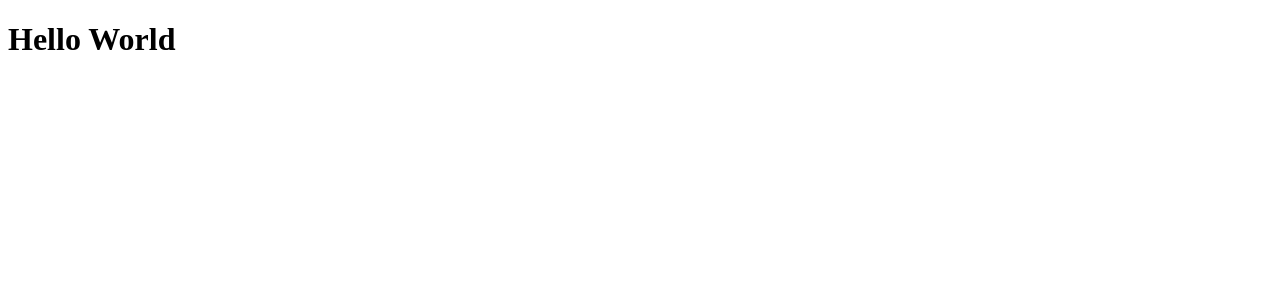
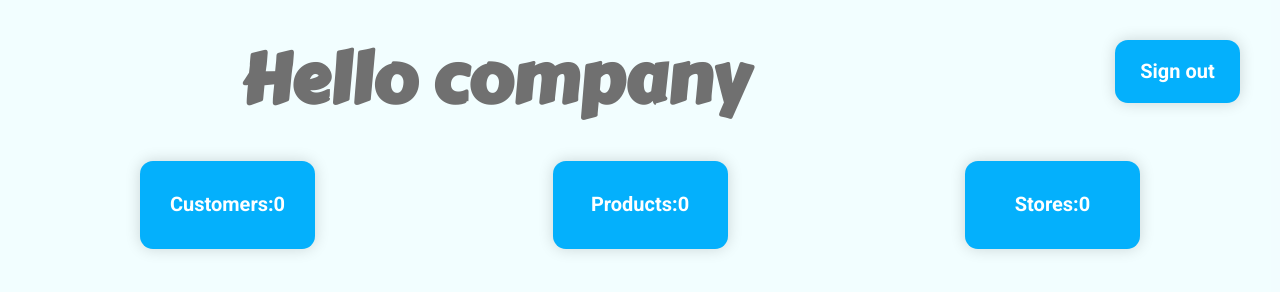
Before and after one commit to williamj1788/Company-Manager, a website: page public/company.html in a window 1280 px wide. Drawn offline with Linux system fonts and the light colour scheme.

Commit message:
completed company page

```diff
--- a/public/company.html
+++ b/public/company.html
@@ -4,9 +4,21 @@
     <meta charset="UTF-8">
     <meta name="viewport" content="width=device-width, initial-scale=1.0">
     <meta http-equiv="X-UA-Compatible" content="ie=edge">
+    <link rel="stylesheet" href="Normalize.css">
+    <link rel="stylesheet" href="companyStyle.css">
     <title>Company</title>
 </head>
     <body>
-        <h1>Hello World</h1>
+        <div id="main">
+            <div class="title-container">
+                <h1 class="title">Hello company</h1>
+                <button class="signOut" type="button">Sign out</button>
+            </div>
+            <div class="button-container">
+                <button class="customers">Customers:0</button>
+                <button class="products">Products:0</button>
+                <button class="stores">Stores:0</button>
+            </div>
+        </div>
     </body>
 </html>
--- /dev/null
+++ b/public/companyStyle.scss
@@ -0,0 +1,70 @@
+@import url('https://fonts.googleapis.com/css?family=Carter+One|Roboto:400,700');
+$black: #707070;
+
+@mixin button($width,$height,$fontSize) {
+    width: $width;
+    height: $height;
+    display: block;
+    transition: background-color 0.3s;
+    background-color: #04B0FC;
+    border-radius: 13px;
+    border: 0;
+    box-shadow: 0 0 15px rgba($color: #000000, $alpha: 0.16);
+    color: white;
+    font-weight: bold;
+    font-size: $fontSize;
+}
+
+body{
+    font-family: 'Roboto', sans-serif;
+}
+#main{
+    width: 100%;
+    height: 100%;
+    min-height: 100vh;
+    background-color: rgba($color: #00DCFF, $alpha: 0.05);
+}
+.title-container{
+    display: flex;
+    justify-content: space-between;
+    float: right;
+    max-width: 1000px;
+    width: 100%;
+    margin-top: 40px;
+    margin-right: 40px;
+    .title{
+        margin: 0;
+        text-align: center;
+        font-family: 'Carter One', cursive;
+        font-size: 70px;
+        color: $black;
+    }
+    .signOut{
+        @include button(125px, 63px, 20px);
+    }
+    .signOut:hover{
+        background-color: hsl(199, 100%, 30%);
+        cursor: pointer;
+    }
+    .signOut:focus{
+        outline: none;
+    }
+}
+.button-container{
+    display: flex;
+    justify-content: space-between;
+    max-width: 1000px;
+    width: 100%;
+    margin: 0 auto;
+    padding-top: 40px;
+    button{
+        @include button(175px, 88px, 20px);
+    }
+    button:hover{
+        background-color: hsl(199, 100%, 30%);
+        cursor: pointer;
+    }
+    button:focus{
+        outline: none;
+    }
+}
```
Also changed, not shown: companies.json (+8 -1 lines), public/index.html (+7 -0 lines), public/companyStyle.css (added), 1 other file.
